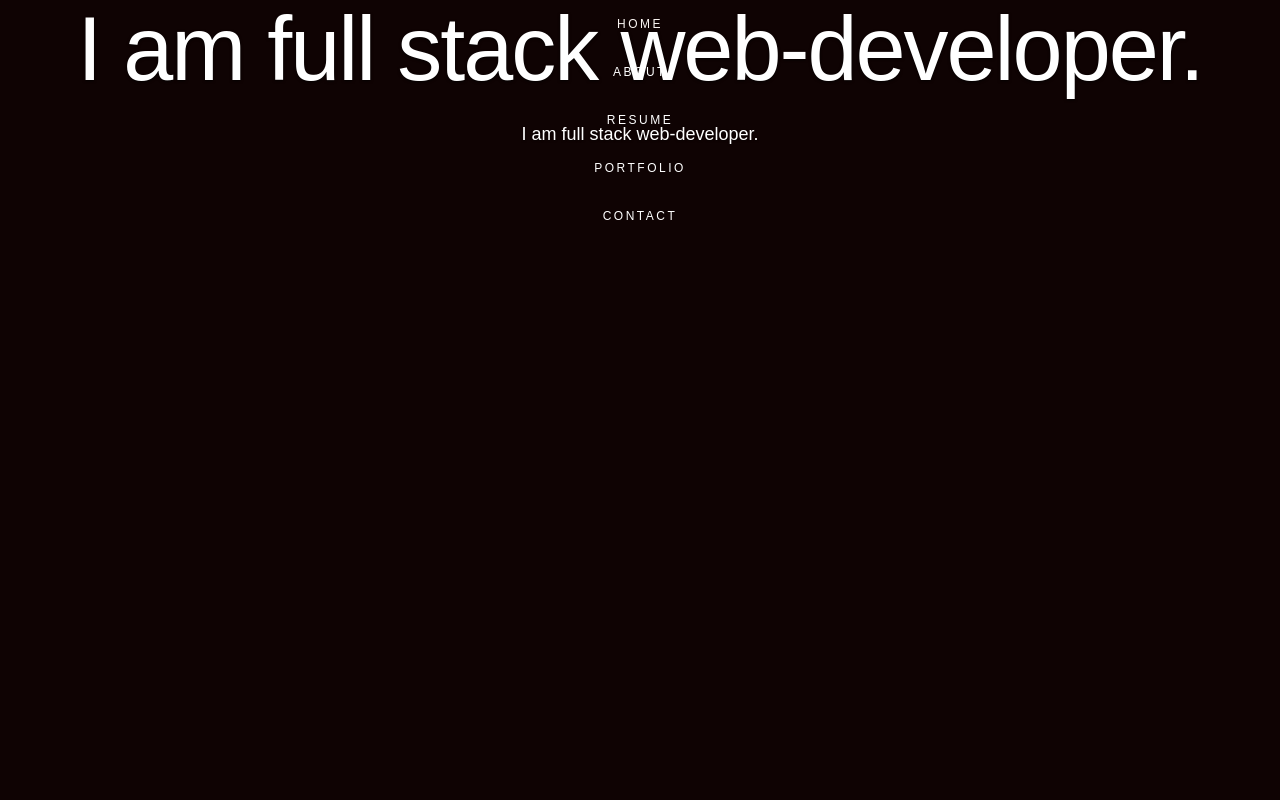
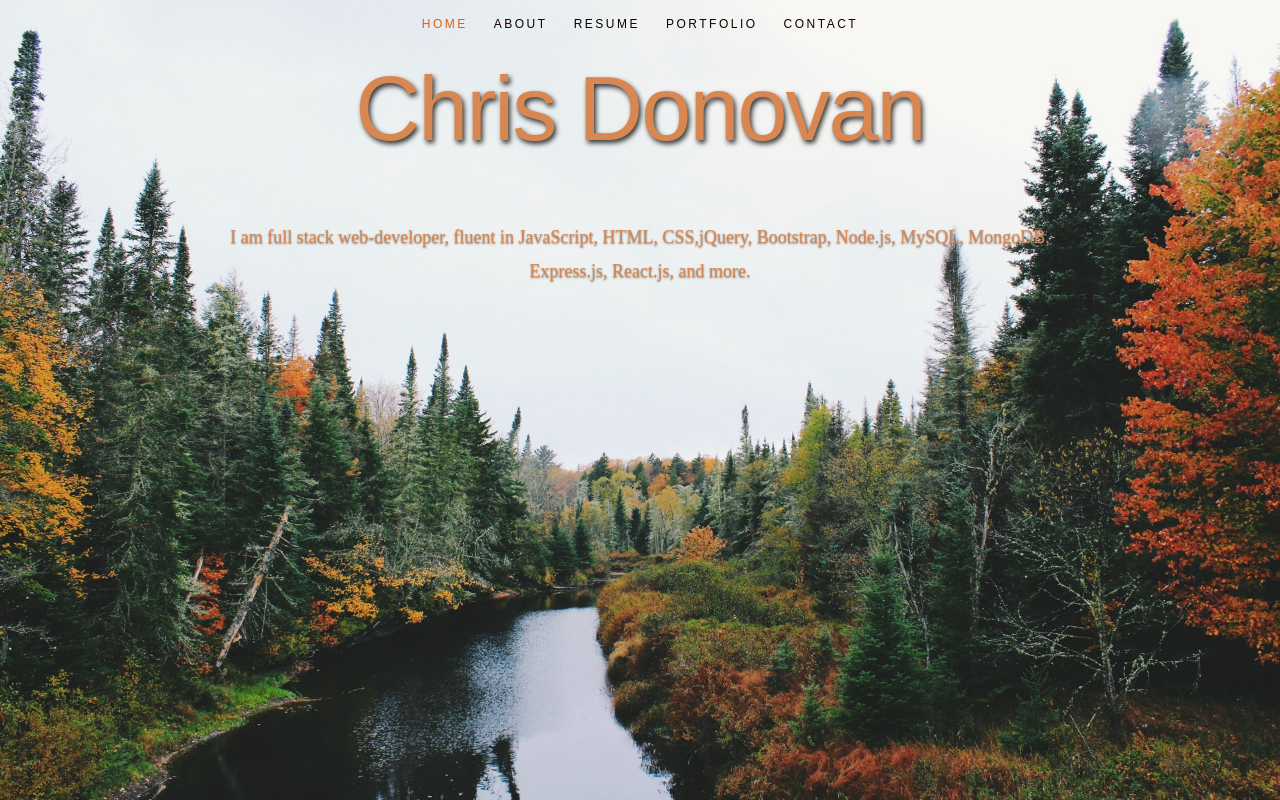
Before and after one commit to chdonovan/react-port, a React (Create React App) app in the folder chris-portfolio/: page / in a window 1280 px wide. Shown: the top 800 px of the page. Built offline with nearby package versions, Linux system fonts and the light colour scheme.

Commit message:
header stylings and image

```diff
--- a/chris-portfolio/public/css/layout.css
+++ b/chris-portfolio/public/css/layout.css
@@ -6,11 +6,11 @@ HEADER STYLES
 
 ///--------------------------------------------------------------------------------//   */
 header {
+    background: #161415 url(../images/header-back.jpg) no-repeat center;
     position: relative;
     height: 800px;
     min-height: 500px;
     width: 100%;
-    background: #0f0303;
     background-size: cover !important;
      -webkit-background-size: cover !important;
     text-align: center;
@@ -20,6 +20,7 @@ header {
 
 /* nav-wrap */
 #nav-wrap {
+   display: inline;
     font: 12px 'opensans-bold', sans-serif;
     width: 100%;
     text-transform: uppercase;
@@ -33,10 +34,12 @@ header {
 .opaque { background-color: #333; }
 
 #nav-wrap ul, #nav-wrap li, #nav-wrap a {
+   display: inline;
     margin: 0;
     padding: 0;
     border: none;
     outline: none;
+   color: #0f0f0f;
 }
 
 
@@ -53,7 +56,7 @@ ul#nav li a {
        line-height: 32px;
         text-decoration: none;
        text-align: left;
-       color: #fff;
+       color: rgb(14, 1, 1);
 
         -webkit-transition: color .2s ease-in-out;
         -moz-transition: color .2s ease-in-out;
@@ -63,17 +66,24 @@ ul#nav li a {
     }
 
 ul#nav li a:active { background-color: transparent !important; }
-ul#nav li.current a { color: #faf5f2; }
+ul#nav li.current a { color: #e65e09; }
 
 header .banner-text { width: 100%; }
 header .banner-text h1 {
+
    font: 90px/1.1em 'opensans-bold', sans-serif;
-   color: #fff;
+   color: rgb(216, 135, 81);
    letter-spacing: -2px;
-   margin: 0 auto 18px auto;
-   text-shadow: 0px 1px 3px rgba(0, 0, 0, .8);
+   margin: 50 auto 18px auto;
+   text-shadow: 2px 3px 5px rgba(0, 0, 0, .8);
 }
-
+header .banner-text h3 {
+   font: 18px/1.9em 'librebaskerville-regular', serif;
+   color:  rgb(216, 135, 81);
+   margin: 0 auto;
+   width: 70%;
+   text-shadow: 0px 1px 2px rgba(0, 0, 0, .5);
+}
 
 /*-----------------------------------------------------------------------------------
 ABOUT STYLES
@@ -109,13 +119,7 @@ ABOUT STYLES
 
 
 
-header .banner-text h3 {
-   font: 18px/1.9em 'librebaskerville-regular', serif;
-   color: #A8A8A8;
-   margin: 0 auto;
-   width: 70%;
-   text-shadow: 0px 1px 2px rgba(0, 0, 0, .5);
-}
+
 
 
 #about h2 {
--- a/chris-portfolio/src/components/Header.js
+++ b/chris-portfolio/src/components/Header.js
@@ -18,8 +18,10 @@ export default class Header extends Component {
                     </nav>
                     <div className="row banner">
                         <div className="banner-text">
-                        <h1 className="responsive-headline">I am full stack web-developer.</h1>
-                        <h3 style={{color:'#fff', fontFamily:'sans-serif '}}>I am full stack web-developer.
+                        <h1 className="responsive-headline">Chris Donovan</h1>
+                        <h3 className="banner-text">I am full stack web-developer,
+                        fluent in JavaScript, HTML, CSS,jQuery, Bootstrap, Node.js, MySQL, MongoDB,
+                         Express.js, React.js, and more.
                         </h3>
 
 
```
Also changed, not shown: chris-portfolio/public/images/header-back.jpg (added), 1 other file (tests, documents, lock files or other folders).
